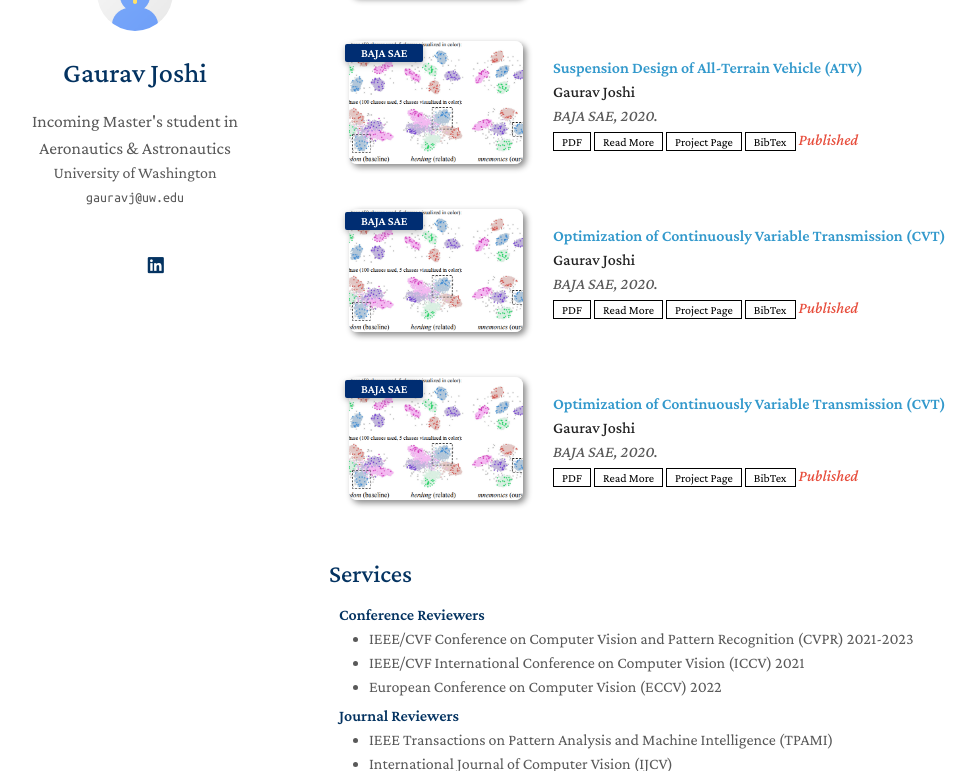
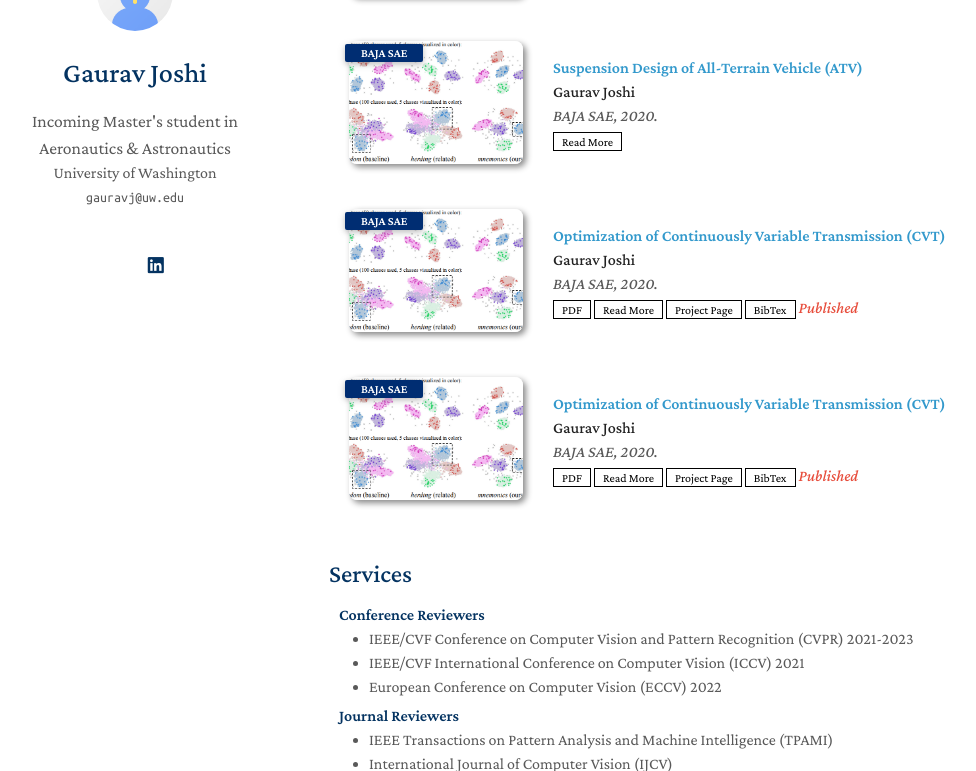
Before and after one commit to mastersinusoidal/mastersinusoidal.github.io, a Jekyll site: the page built from index.md, in a window 1280 px wide and 900 px high, scrolled down 1118 px, cut to the strip 129-900 px from the top of the window. Shown: the whole strip, without its empty margins (141-1117 px from the left). Built offline with Jekyll 4.4.1, drawn with Linux system fonts in a browser that asks for light colours; nearby versions of some CDN libraries; a style sheet for code colours, icons or effects is not loaded; our own code applies the rules of GitHub Pages for plain Markdown files.

Commit message:
Update projects.yml

```diff
--- a/_data/projects.yml
+++ b/_data/projects.yml
@@ -25,11 +25,7 @@
     authors: <strong>Gaurav Joshi</strong>
     conference_short: BAJA SAE
     conference: BAJA SAE, 2020.
-    pdf: https://arxiv.org/pdf/2002.10211.pdf
-    code: https://github.com/yaoyao-liu/class-incremental-learning/tree/main/mnemonics-training
-    page: https://class-il.mpi-inf.mpg.de/mnemonics/
-    bibtex: https://class-il.mpi-inf.mpg.de/mnemonics/
-    notes: Published
+    code: https://mastersinusoidal.github.io/project/suspension-atv/
     image: ./assets/img/teaser_example.png
 
   - title: "Optimization of Continuously Variable Transmission (CVT)"
```
